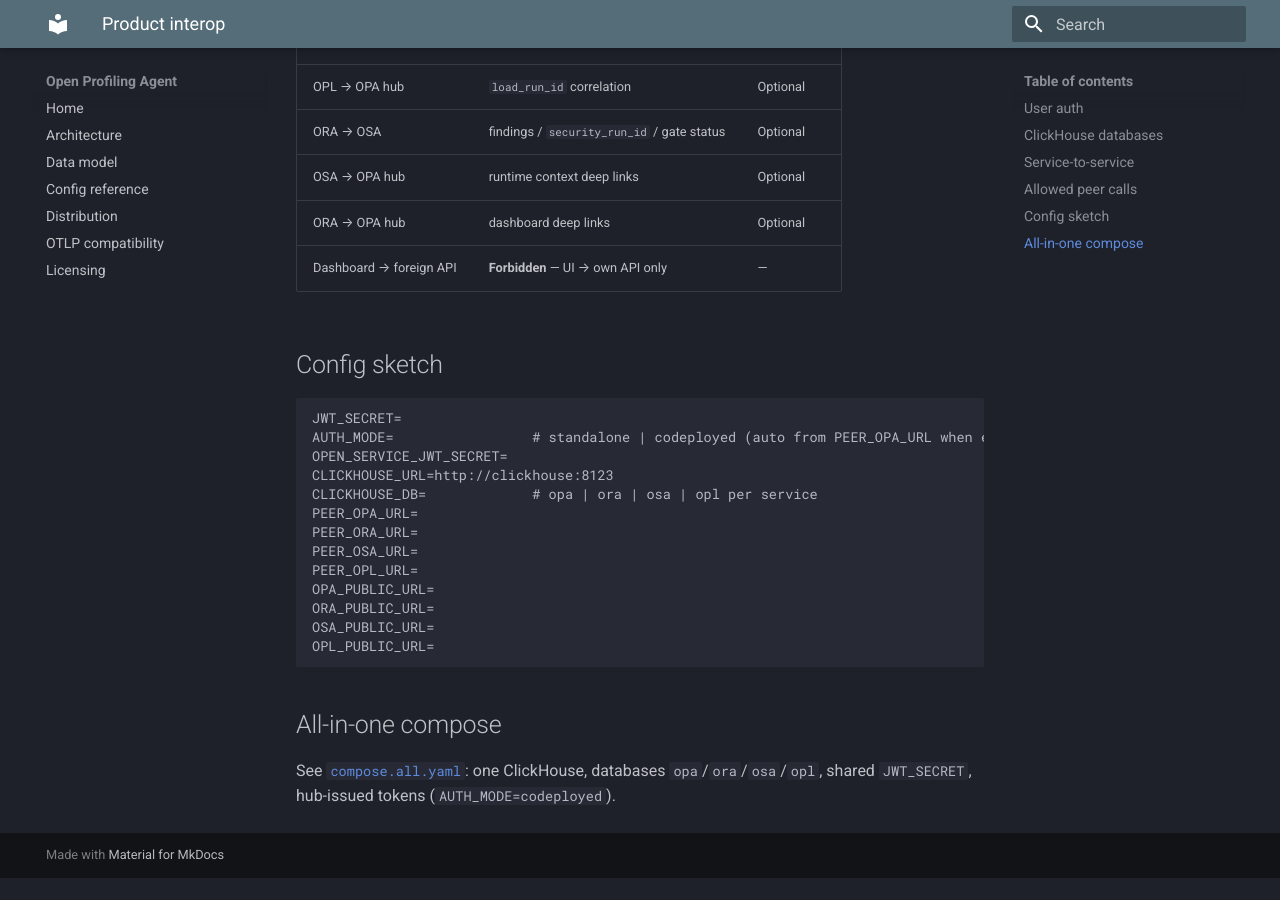
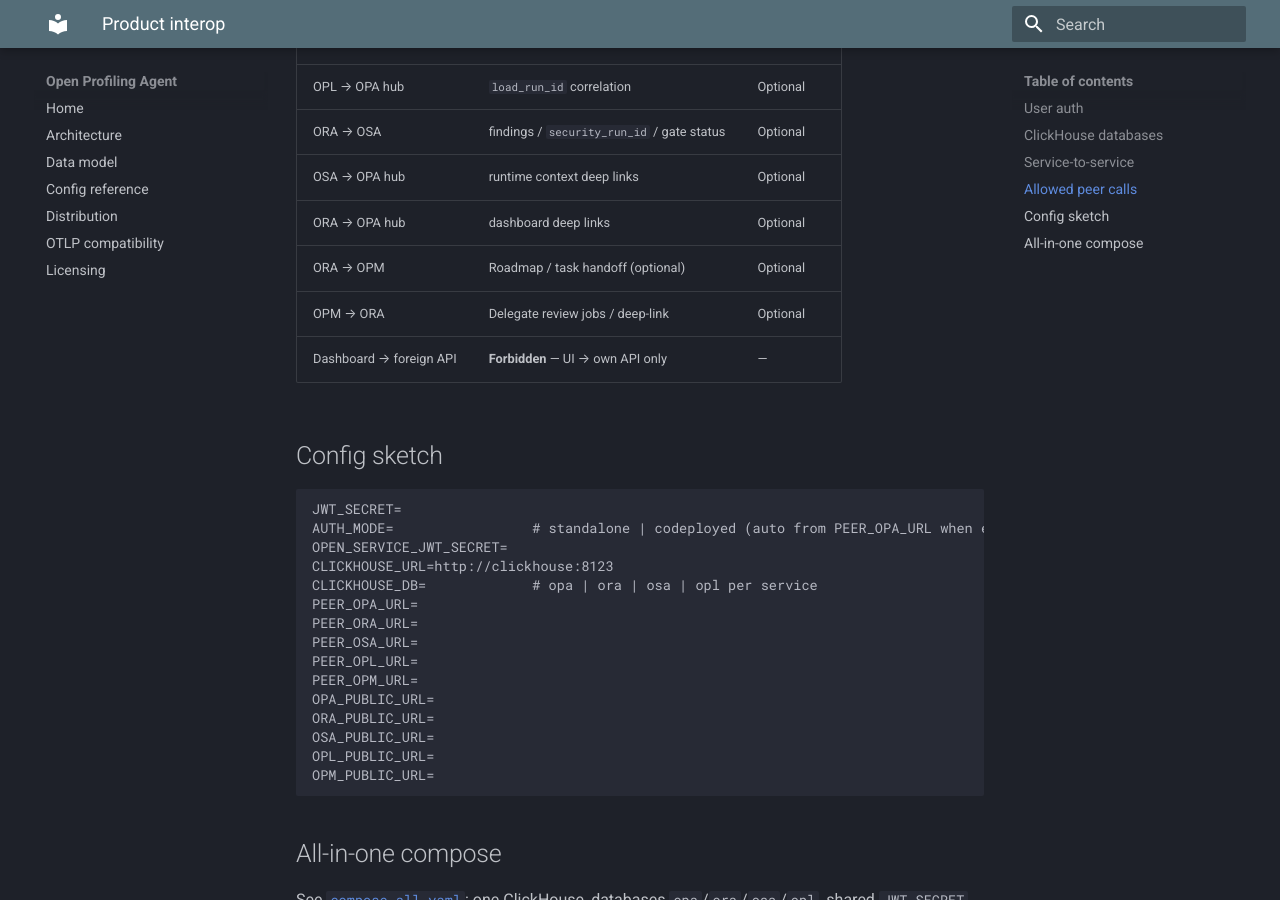
Before and after one commit to TheGrimmChester/OPA-Stack, an MkDocs documentation site: the page built from docs/interop.md, in a window 1280 px wide and 900 px high, scrolled down 1735 px. Built offline with MkDocs 1.6.1 and Material for MkDocs 9.7.7, drawn with Linux system fonts in a browser that asks for light colours; before the commit the page ends 2613 px from its top, so only the background shows below that; some of the changed text lies outside the part shown.

Commit message:
Feature: Catalog Open Project Manager in the family stack.

````diff
--- a/docs/interop.md
+++ b/docs/interop.md
@@ -7,7 +7,7 @@
 | Mode | Mechanism | How to enable |
 |------|-----------|---------------|
 | **Standalone** | Each product issues JWTs with its own `JWT_SECRET` via local `/api/auth/login` | `AUTH_MODE=standalone`, or leave `PEER_OPA_URL` empty |
-| **Co-deployed** | Shared `JWT_SECRET`; **OPA-Hub** issues user JWTs; ORA/OSA/OPL validate | `AUTH_MODE=codeployed`, or set `PEER_OPA_URL` to the hub |
+| **Co-deployed** | Shared `JWT_SECRET`; **OPA-Hub** issues user JWTs; ORA/OSA/OPL/OPM validate | `AUTH_MODE=codeployed`, or set `PEER_OPA_URL` to the hub |
 | **CI** | Product tokens (not `JWT_SECRET`) | Pipeline secrets |
 
 Headers: `Authorization: Bearer <user-jwt>`, `X-Organization-ID`, `X-Project-ID`.
@@ -29,7 +29,7 @@
 
 ## Service-to-service
 
-Caller sets `PEER_{OPA|ORA|OSA|OPL}_URL` and mints a **service JWT** with `OPEN_SERVICE_JWT_SECRET` (prefer distinct from user `JWT_SECRET`):
+Caller sets `PEER_{OPA|ORA|OSA|OPL|OPM}_URL` and mints a **service JWT** with `OPEN_SERVICE_JWT_SECRET` (prefer distinct from user `JWT_SECRET`):
 
 - Claims: `iss`, `aud`, `sub=service`, `scope`, short `exp`, optional `org_id`
 - Callee rejects bad `aud` / unknown `iss` / missing scope
@@ -50,6 +50,8 @@
 | ORA → OSA | findings / `security_run_id` / gate status | Optional |
 | OSA → OPA hub | runtime context deep links | Optional |
 | ORA → OPA hub | dashboard deep links | Optional |
+| ORA → OPM | Roadmap / task handoff (optional) | Optional |
+| OPM → ORA | Delegate review jobs / deep-link | Optional |
 | Dashboard → foreign API | **Forbidden** — UI → own API only | — |
 
 ## Config sketch
@@ -64,10 +66,12 @@
 PEER_ORA_URL=
 PEER_OSA_URL=
 PEER_OPL_URL=
+PEER_OPM_URL=
 OPA_PUBLIC_URL=
 ORA_PUBLIC_URL=
 OSA_PUBLIC_URL=
 OPL_PUBLIC_URL=
+OPM_PUBLIC_URL=
 ```
 
 ## All-in-one compose
````
Also changed, not shown: compose.opm.yaml (added, +32 -0 lines), docs/modules.md (+4 -4 lines), docs/products.md (+4 -2 lines).
